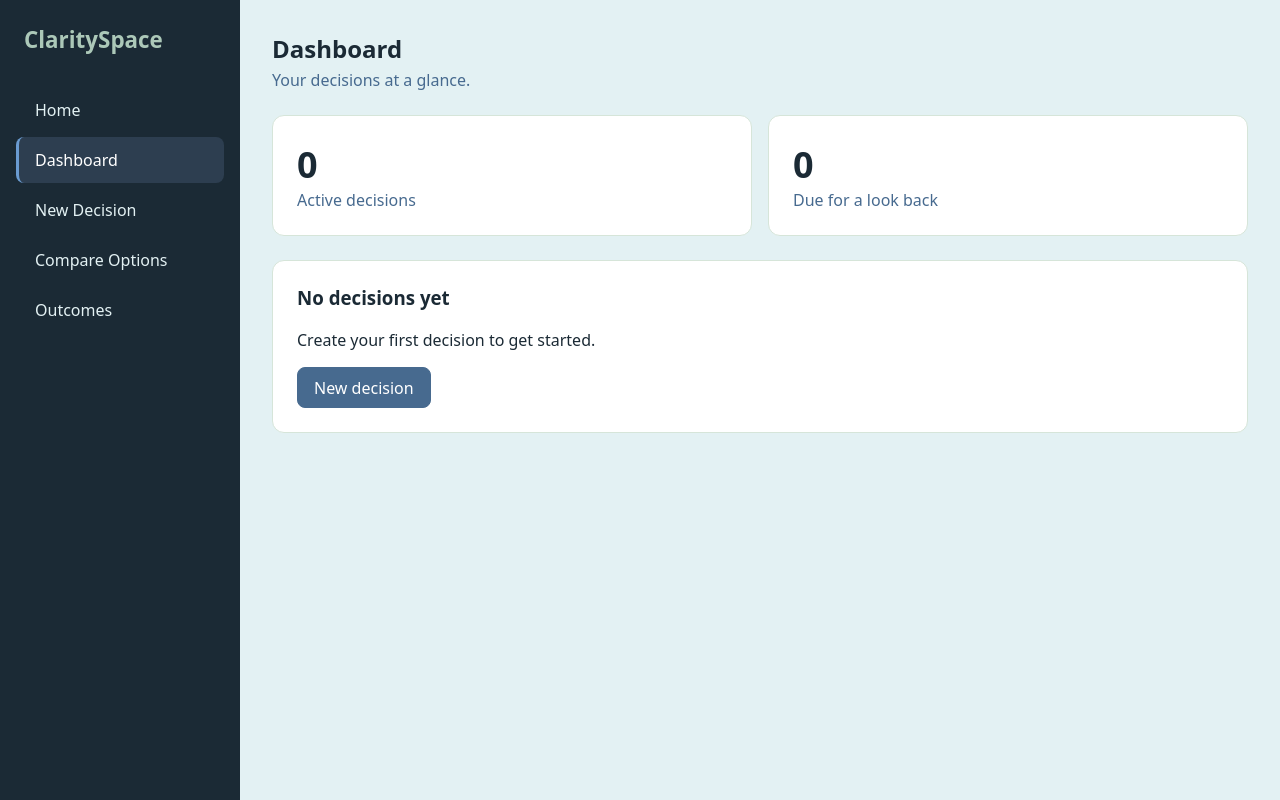
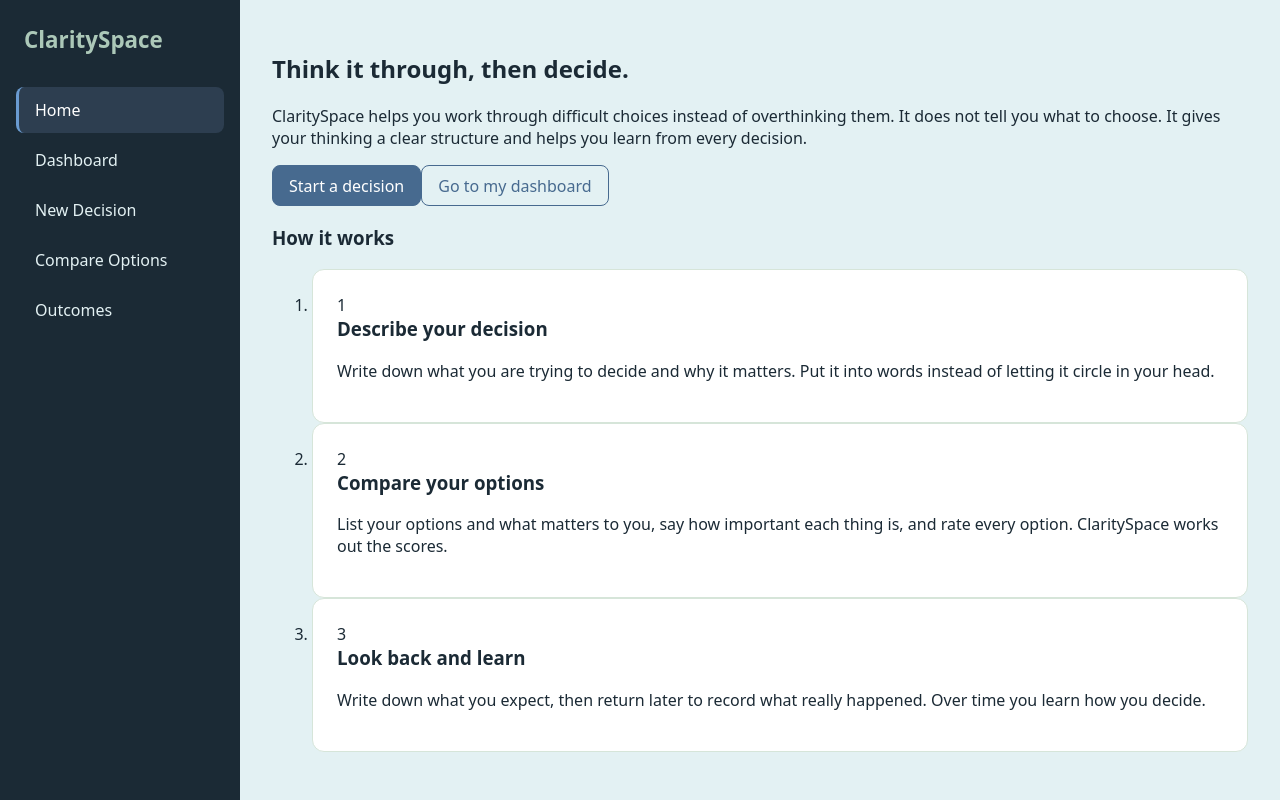
Before and after one commit to sonalstack330/ClaritySpace, a React app in the folder frontend/: page / in a window 1280 px wide. Built offline with nearby package versions, Linux system fonts and the light colour scheme; the HTML template or start-up script is replaced by a standard one.

Commit message:
Open the app on the Home page

```diff
--- a/frontend/src/App.jsx
+++ b/frontend/src/App.jsx
@@ -2,13 +2,14 @@ import { useState } from 'react'
 import './App.css'
 import { useLocalStorage } from './hooks/useLocalStorage'
 import Sidebar from './components/Sidebar'
+import Home from './pages/Home'
 import Dashboard from './pages/Dashboard'
 import NewDecision from './pages/NewDecision'
 import CompareOptions from './pages/CompareOptions'
 import Outcomes from './pages/Outcomes'
 
 function App() {
-  const [currentPage, setCurrentPage] = useState('dashboard')
+  const [currentPage, setCurrentPage] = useState('home')
   const [selectedDecisionId, setSelectedDecisionId] = useState(null)
   const [decisions, setDecisions] = useLocalStorage('clarityspace-decisions', [])
 
@@ -33,7 +34,9 @@ function App() {
     setSelectedDecisionId(decisionId)
     setCurrentPage('compare')
   }
+
   const pages = {
+    'home': <Home onNavigate={setCurrentPage} />,
     'dashboard': (
       <Dashboard
         decisions={decisions}
@@ -60,6 +63,7 @@ function App() {
       />
     ),
   }
+
   return (
     <div className="app">
       <Sidebar currentPage={currentPage} onNavigate={setCurrentPage} />
```
